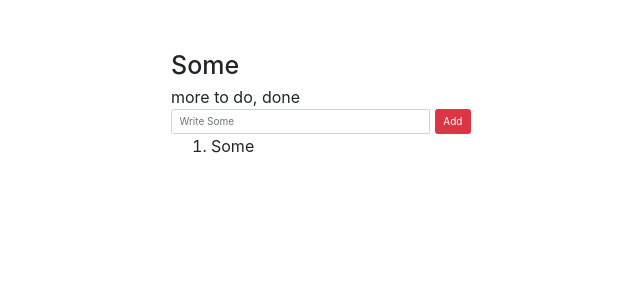
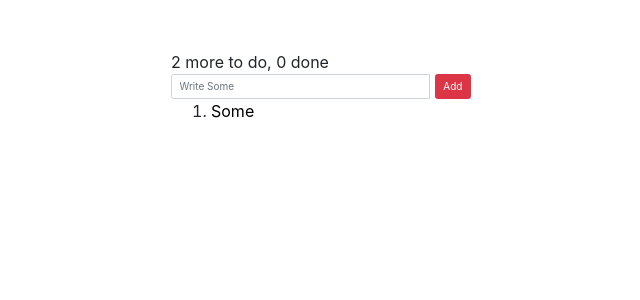
Before and after one commit to datomezz/practice, a React (Create React App) app in the folder react/todo/: page / in a window 1280 px wide. Shown: the top 300 px of the page, without its empty margins (319-959 px from the left). Built offline with nearby package versions, Linux system fonts and the light colour scheme.

Commit message:
practice react'

```diff
--- a/react/todo/src/components/app-header/Header.jsx
+++ b/react/todo/src/components/app-header/Header.jsx
@@ -3,16 +3,9 @@ import React from "react";
 const TotalTodos = (props) => {
   return(
     <div className={"app__total--container"}>
-      <span>{props.haveToDo} more to do, {props.doneTodo} done</span>
+      <span>{props.haveTodo} more to do, {props.haveDone} done</span>
     </div>
   )
 }
 
-export default (props) => {
-  return (
-    <div className={"app__header--container"}>
-      <h1>{props.header}</h1>
-      <TotalTodos haveTodo={props.countHave} doneTodo={props.countDone} />
-    </div>
-  )
-}
+export default TotalTodos;
--- a/react/todo/src/components/app-list/List.jsx
+++ b/react/todo/src/components/app-list/List.jsx
@@ -1,15 +1,33 @@
 import React from "react";
 
-export default ({todoList}) => {
+// Components
+import ListItem from "./ListItem";
+
+export default class List extends React.Component {
+
+  constructor(props) {
+    super(props);
+    this.state = {
+      styleState : false
+    }
+  }
+
+  render() {
+    const {todoList} = this.props;
+
     return (
       <ol>
         {
           todoList.map((item, index) => {
             return(
-            <li key={index}>{item.value}</li>
+              <li key={index}>
+                <ListItem value={item.value} />
+              </li>
             )
           })
         }
       </ol>
     );
   }
+
+}
--- /dev/null
+++ b/react/todo/src/components/app-list/ListItem.jsx
@@ -0,0 +1,29 @@
+import React, {Component}  from "react";
+
+// CSS
+import "./list.scss";
+
+export default class ListItem extends Component {
+
+  constructor(props) {
+    super(props);
+    this.state = {
+      styleState : false
+    }
+  }
+
+  changeStyle = () => {
+    this.setState({styleState : !this.state.styleState})
+  }
+
+  render() {
+    const {styleState} = this.state;
+
+    const style = {
+      color : styleState ? "tomato" : "black",
+      fontWeight : styleState ? "bold" : "normal"
+    }
+
+    return <span className={"app__list--item"} style={style} onClick={this.changeStyle}>{this.props.value}</span>
+  }
+}
--- /dev/null
+++ b/react/todo/src/components/app-list/list.scss
@@ -0,0 +1,3 @@
+.app__list--item {
+  cursor : pointer;
+}
--- a/react/todo/src/components/app-search/Search.jsx
+++ b/react/todo/src/components/app-search/Search.jsx
@@ -1,6 +1,6 @@
 import React from "react";
 
-export default ({onChange, addTodo}) => {
+const Search = ({onChange, addTodo}) => {
   return (
     <div className={"input-group"}>
       <input className={"form-control mr-2"} onChange={onChange} type={"text"} placeholder={"Write Some"} />
@@ -8,3 +8,5 @@ export default ({onChange, addTodo}) => {
     </div>
   );
 }
+
+export default Search;
--- a/react/todo/src/components/app/App.jsx
+++ b/react/todo/src/components/app/App.jsx
@@ -18,7 +18,7 @@ export default class App extends Component {
       countHave : 2,
       countDone : 0,
       todoList : [
-        {value : "Some"}
+        {value : "Some", state : false}
       ]
     }
   }
@@ -42,9 +42,9 @@ export default class App extends Component {
   render() {
     return (
       <div className={"app app__container"}>
-        <Header header={this.state.header} />
+        <Header haveTodo={this.state.countHave} haveDone={this.state.countDone} />
         <SearchPanel addTodo={this.addTodo} onChange={this.changeHeader} />
-        <ListItems todoList={this.state.todoList} />
+        <ListItems onClick={console.log("yyy")} todoList={this.state.todoList} />
       </div>
     )
   }
```
Lines whose indentation alone changed are shown as unchanged.
